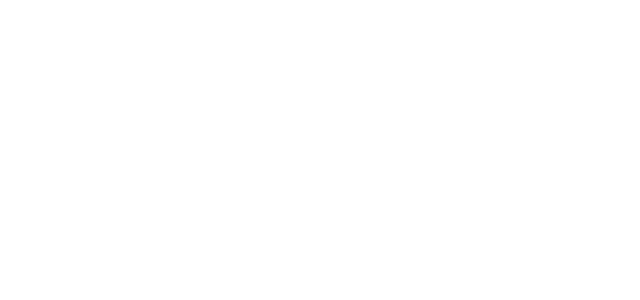
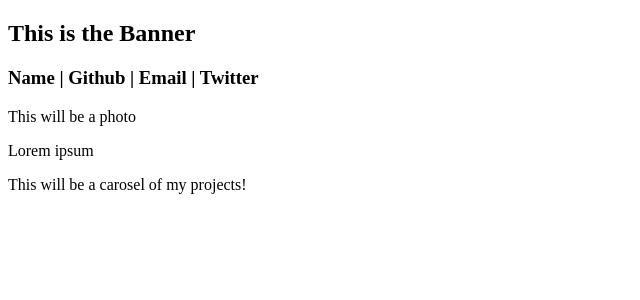
Before and after one commit to sebastian-espeset/portfolio, a React (Create React App) app: page / in a window 1280 px wide. Shown: the top 300 px of the page, without its empty margins (0-640 px from the left). Built offline with nearby package versions, Linux system fonts and the light colour scheme.

Commit message:
Added components for Aboutme, Banner, and Carosel

```diff
--- a/package.json
+++ b/package.json
@@ -3,12 +3,14 @@
   "version": "0.1.0",
   "private": true,
   "dependencies": {
+    "@material-ui/core": "^4.12.0",
     "react": "^16.6.1",
     "react-dom": "^16.6.1",
     "react-scripts": "2.1.1"
   },
   "scripts": {
     "dev": "BROWSER=none react-scripts start",
+    "start": "react-scripts start",
     "build": "react-scripts build",
     "test": "react-scripts test",
     "eject": "react-scripts eject"
--- a/public/index.html
+++ b/public/index.html
@@ -2,7 +2,7 @@
 <html lang="en">
   <head>
     <meta charset="utf-8" />
-    <link rel="shortcut icon" href="%PUBLIC_URL%/favicon.ico" />
+    <link rel="stylesheet" href="https://fonts.googleapis.com/css?family=Roboto:300,400,500,700&display=swap" />
     <meta
       name="viewport"
       content="width=device-width, initial-scale=1, shrink-to-fit=no"
--- /dev/null
+++ b/src/Aboutme.js
@@ -0,0 +1,12 @@
+import React from "react";
+
+export default function Aboutme(){
+    return(
+        <div>
+            <div>This will be a photo</div>
+            <div>
+                <p>Lorem ipsum</p>
+            </div>
+        </div>
+    )
+}
--- a/src/App.js
+++ b/src/App.js
@@ -1,14 +1,18 @@
 import React from 'react';
 import { useEffect, useState } from 'react';
-
+import Banner from "./Banner";
+import Aboutme from "./Aboutme";
+import Carosel from "./Carosel";
 
 function App() {
   const [date, setDate] = useState(null);
 
   return (
-    <main>
-
-    </main>
+    <div>
+      <Banner></Banner>
+      <Aboutme></Aboutme>
+      <Carosel></Carosel>
+    </div>
   );
 }
 
--- /dev/null
+++ b/src/Banner.js
@@ -0,0 +1,10 @@
+import React from "react";
+
+export default function Banner(){
+    return(
+        <div>
+            <h2>This is the Banner</h2>
+            <h3>Name | Github | Email | Twitter</h3>
+        </div>
+    )
+};
--- /dev/null
+++ b/src/Carosel.js
@@ -0,0 +1,9 @@
+import React from "react";
+
+export default function Carosel(){
+    return(
+        <div>
+            This will be a carosel of my projects!
+        </div>
+    )
+}
```
Also changed, not shown: 2 other files (tests, documents, lock files or other folders).
